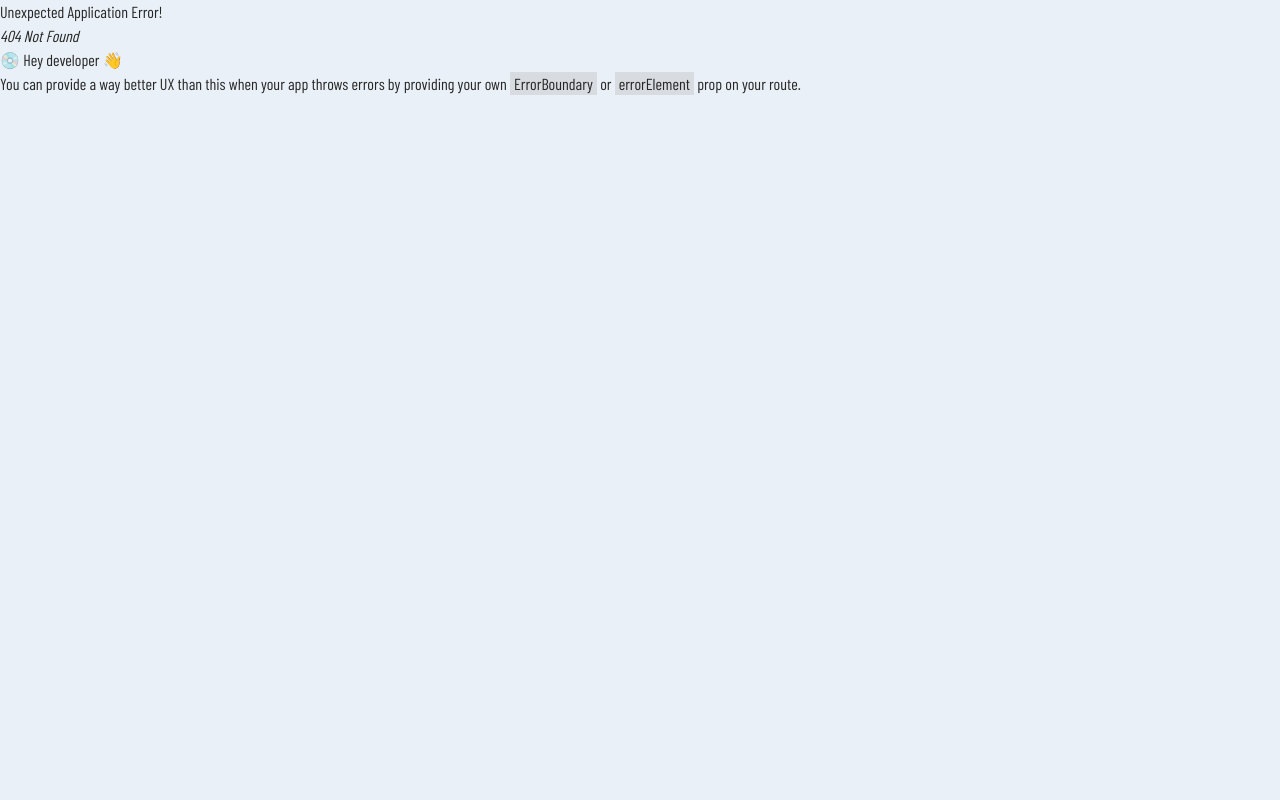
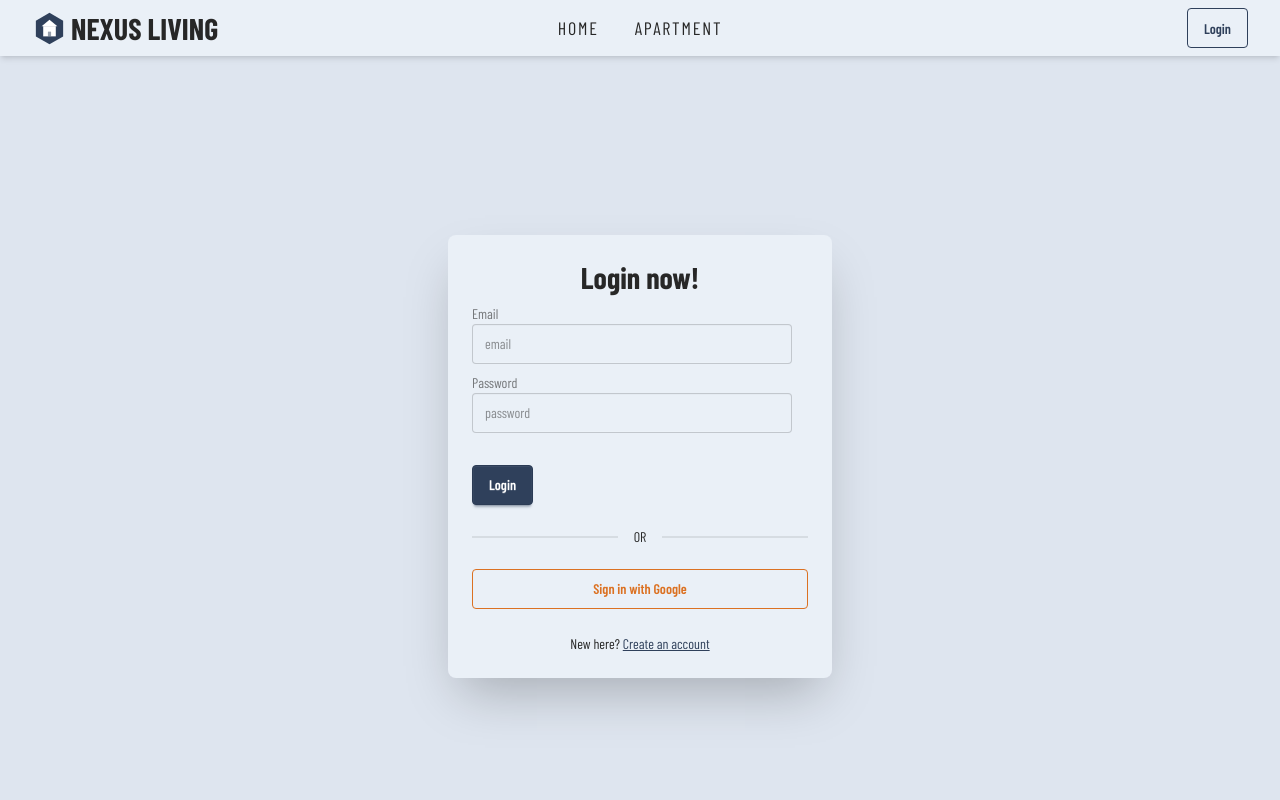
Before and after one commit to siam-sk/nexus-living-bms-client, a React (Vite) app: page /login in a window 1280 px wide. Before the commit this address had no page. Shown: the top 800 px of the page. Built offline with nearby package versions, Linux system fonts and the light colour scheme; no server answers; a web font is replaced by a local one.

Commit message:
added firebase auth, register and login

```diff
--- a/package.json
+++ b/package.json
@@ -12,6 +12,7 @@
   "dependencies": {
     "@tailwindcss/vite": "^4.1.11",
     "daisyui": "^5.0.46",
+    "firebase": "^12.0.0",
     "leaflet": "^1.9.4",
     "react": "^19.1.0",
     "react-dom": "^19.1.0",
--- a/src/components/Navbar.jsx
+++ b/src/components/Navbar.jsx
@@ -1,8 +1,14 @@
+import { useContext } from 'react';
 import { Link, NavLink } from "react-router";
+import { AuthContext } from '../contexts/AuthProvider';
 
 const Navbar = () => {
 
-    const user = null;
+    const { user, logOut } = useContext(AuthContext);
+
+    const handleLogout = () => {
+        logOut().catch(err => console.error(err));
+    }
 
     const navLinks = (
         <>
@@ -57,13 +63,13 @@ const Navbar = () => {
                     <div className="dropdown dropdown-end">
                         <label tabIndex={0} className="btn btn-ghost btn-circle avatar">
                             <div className="w-10 rounded-full ring ring-primary ring-offset-base-100 ring-offset-2">
-                                <img alt="User Profile" src={user.photoURL} />
+                                <img alt="User Profile" src={user.photoURL || 'https://i.ibb.co/1zShS2c/default-avatar-icon-of-social-media-user-vector.jpg'} />
                             </div>
                         </label>
                         <ul tabIndex={0} className="mt-3 z-[1] p-2 shadow menu menu-sm dropdown-content bg-base-100 rounded-box w-52">
-                            <li className="p-2 font-semibold">{user.name}</li>
+                            <li className="p-2 font-semibold">{user.displayName || 'User'}</li>
                             <li><Link to="/dashboard">Dashboard</Link></li>
-                            <li><button>Logout</button></li>
+                            <li><button onClick={handleLogout}>Logout</button></li>
                         </ul>
                     </div>
                 ) : (
--- /dev/null
+++ b/src/contexts/AuthProvider.jsx
@@ -0,0 +1,65 @@
+import { createContext, useEffect, useState } from 'react';
+import {
+  getAuth,
+  onAuthStateChanged,
+  createUserWithEmailAndPassword,
+  signInWithEmailAndPassword,
+  signOut,
+  GoogleAuthProvider,
+  signInWithPopup,
+} from 'firebase/auth';
+import app from '../firebase/firebase.config';
+
+export const AuthContext = createContext(null);
+const auth = getAuth(app);
+const googleProvider = new GoogleAuthProvider();
+
+const AuthProvider = ({ children }) => {
+  const [user, setUser] = useState(null);
+  const [loading, setLoading] = useState(true);
+
+  const createUser = (email, password) => {
+    setLoading(true);
+    return createUserWithEmailAndPassword(auth, email, password);
+  };
+
+  const signIn = (email, password) => {
+    setLoading(true);
+    return signInWithEmailAndPassword(auth, email, password);
+  };
+
+  const googleSignIn = () => {
+    setLoading(true);
+    return signInWithPopup(auth, googleProvider);
+  };
+
+  const logOut = () => {
+    setLoading(true);
+    return signOut(auth);
+  };
+
+  useEffect(() => {
+    const unsubscribe = onAuthStateChanged(auth, (currentUser) => {
+      setUser(currentUser);
+      setLoading(false);
+    });
+    return () => {
+      unsubscribe();
+    };
+  }, []);
+
+  const authInfo = {
+    user,
+    loading,
+    createUser,
+    signIn,
+    googleSignIn,
+    logOut,
+  };
+
+  return (
+    <AuthContext.Provider value={authInfo}>{children}</AuthContext.Provider>
+  );
+};
+
+export default AuthProvider;
--- /dev/null
+++ b/src/firebase/firebase.config.js
@@ -0,0 +1,18 @@
+// Import the functions you need from the SDKs you need
+import { initializeApp } from "firebase/app";
+// TODO: Add SDKs for Firebase products that you want to use
+// https://firebase.google.com/docs/web/setup#available-libraries
+
+// Your web app's Firebase configuration
+const firebaseConfig = {
+  apiKey: import.meta.env.VITE_API_KEY,
+  authDomain: import.meta.env.VITE_AUTH_DOMAIN,
+  projectId: import.meta.env.VITE_PROJECT_ID,
+  storageBucket: import.meta.env.VITE_STORAGE_BUCKET,
+  messagingSenderId: import.meta.env.VITE_MESSAGING_SENDER_ID,
+  appId: import.meta.env.VITE_APP_ID
+};
+
+// Initialize Firebase
+const app = initializeApp(firebaseConfig);
+export default app;
--- a/src/main.jsx
+++ b/src/main.jsx
@@ -4,9 +4,12 @@ import './index.css'
 import { RouterProvider } from 'react-router'
 import { router } from './routes/Router'
 import 'leaflet/dist/leaflet.css';
+import AuthProvider from './contexts/AuthProvider';
 
 createRoot(document.getElementById('root')).render(
   <StrictMode>
-    <RouterProvider router={router} />
+    <AuthProvider>
+      <RouterProvider router={router} />
+    </AuthProvider>
   </StrictMode>,
 )
--- /dev/null
+++ b/src/pages/Login.jsx
@@ -0,0 +1,88 @@
+import { useContext } from 'react';
+import { Link, useLocation, useNavigate } from 'react-router';
+import { AuthContext } from '../contexts/AuthProvider';
+
+const Login = () => {
+  const { signIn, googleSignIn } = useContext(AuthContext);
+  const navigate = useNavigate();
+  const location = useLocation();
+  const from = location.state?.from?.pathname || '/';
+
+  const handleLogin = (event) => {
+    event.preventDefault();
+    const form = event.target;
+    const email = form.email.value;
+    const password = form.password.value;
+
+    signIn(email, password)
+      .then(() => {
+        navigate(from, { replace: true });
+      })
+      .catch((error) => {
+        console.error(error);
+      });
+  };
+
+  const handleGoogleSignIn = () => {
+    googleSignIn()
+      .then(() => {
+        navigate(from, { replace: true });
+      })
+      .catch((error) => console.error(error));
+  };
+
+  return (
+    <div className="hero min-h-screen bg-base-200">
+      <div className="card shrink-0 w-full max-w-sm shadow-2xl bg-base-100">
+        <form onSubmit={handleLogin} className="card-body">
+          <h1 className="text-3xl font-bold text-center">Login now!</h1>
+          <div className="form-control">
+            <label className="label">
+              <span className="label-text">Email</span>
+            </label>
+            <input
+              type="email"
+              name="email"
+              placeholder="email"
+              className="input input-bordered"
+              required
+            />
+          </div>
+          <div className="form-control">
+            <label className="label">
+              <span className="label-text">Password</span>
+            </label>
+            <input
+              type="password"
+              name="password"
+              placeholder="password"
+              className="input input-bordered"
+              required
+            />
+          </div>
+          <div className="form-control mt-6">
+            <button type="submit" className="btn btn-primary">
+              Login
+            </button>
+          </div>
+          <div className="divider">OR</div>
+          <button
+            type="button"
+            onClick={handleGoogleSignIn}
+            className="btn btn-outline btn-accent"
+          >
+            Sign in with Google
+          </button>
+          <p className="text-center mt-4">
+            New here?{' '}
+            <Link to="/register" className="link link-primary">
+              Create an account
+            </Link>
+          </p>
+        </form>
+      </div>
+    </div>
+  );
+};
+
+export default Login;
--- /dev/null
+++ b/src/pages/Register.jsx
@@ -0,0 +1,85 @@
+import { useContext } from 'react';
+import { Link, useNavigate } from 'react-router';
+import { AuthContext } from '../contexts/AuthProvider';
+
+const Register = () => {
+  const { createUser } = useContext(AuthContext);
+  const navigate = useNavigate();
+
+  const handleRegister = (event) => {
+    event.preventDefault();
+    const form = event.target;
+    const name = form.name.value;
+    const email = form.email.value;
+    const password = form.password.value;
+
+    createUser(email, password)
+      .then((result) => {
+
+        console.log(result.user);
+        navigate('/');
+      })
+      .catch((error) => {
+        console.error(error);
+      });
+  };
+
+  return (
+    <div className="hero min-h-screen bg-base-200">
+      <div className="card shrink-0 w-full max-w-sm shadow-2xl bg-base-100">
+        <form onSubmit={handleRegister} className="card-body">
+          <h1 className="text-3xl font-bold text-center">Register now!</h1>
+          <div className="form-control">
+            <label className="label">
+              <span className="label-text">Name</span>
+            </label>
+            <input
+              type="text"
+              name="name"
+              placeholder="Your Name"
+              className="input input-bordered"
+              required
+            />
+          </div>
+          <div className="form-control">
+            <label className="label">
+              <span className="label-text">Email</span>
+            </label>
+            <input
+              type="email"
+              name="email"
+              placeholder="email"
+              className="input input-bordered"
+              required
+            />
+          </div>
+          <div className="form-control">
+            <label className="label">
+              <span className="label-text">Password</span>
+            </label>
+            <input
+              type="password"
+              name="password"
+              placeholder="password"
+              className="input input-bordered"
+              required
+            />
+          </div>
+          <div className="form-control mt-6">
+            <button type="submit" className="btn btn-primary">
+              Register
+            </button>
+          </div>
+          <p className="text-center mt-4">
+            Already have an account?{' '}
+            <Link to="/login" className="link link-primary">
+              Login here
+            </Link>
+          </p>
+        </form>
+      </div>
+    </div>
+  );
+};
+
+export default Register;
```
Also changed, not shown: src/routes/Router.jsx (+10 -0 lines), 2 other files (tests, documents, lock files or other folders).
